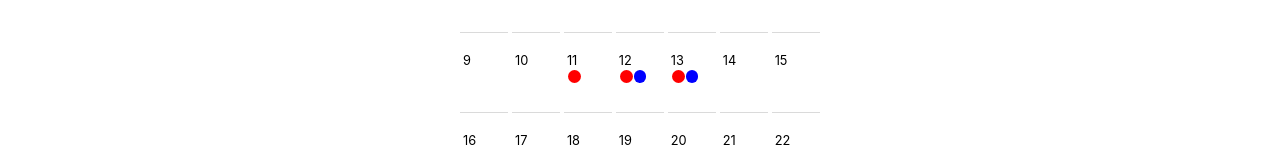
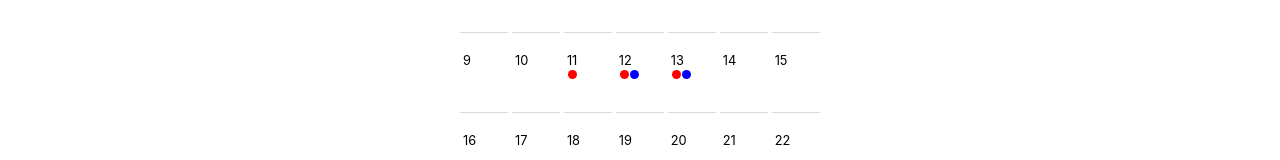
Before and after one commit to rkskekzzz/timong, a React (Create React App) app in the folder frontend/: page / in a window 1280 px wide. Shown: the part 200-360 px from the top of the page. Built offline with nearby package versions, Linux system fonts and the light colour scheme.

Commit message:
Feat : 그리드 크기 수정
Co-authored-by: huni <Skyrich2000@users.noreply.github.com>

```diff
--- a/frontend/src/Components/Calendar/DayBox.styled.ts
+++ b/frontend/src/Components/Calendar/DayBox.styled.ts
@@ -26,11 +26,11 @@ const GridWrap = styled.div`
   max-width: 40px;
   max-height: 40px;
   display: grid;
-  grid-template-columns: repeat(3, 1fr);
+  grid-template-columns: repeat(4, 1fr);
+  grid-template-rows: repeat(4, 1fr);
   grid-gap: 1px;
   align-items: center;
   justify-content: center;
-  grid-template-rows: repeat(3, 1fr);
 `;
 
 export default {
```
